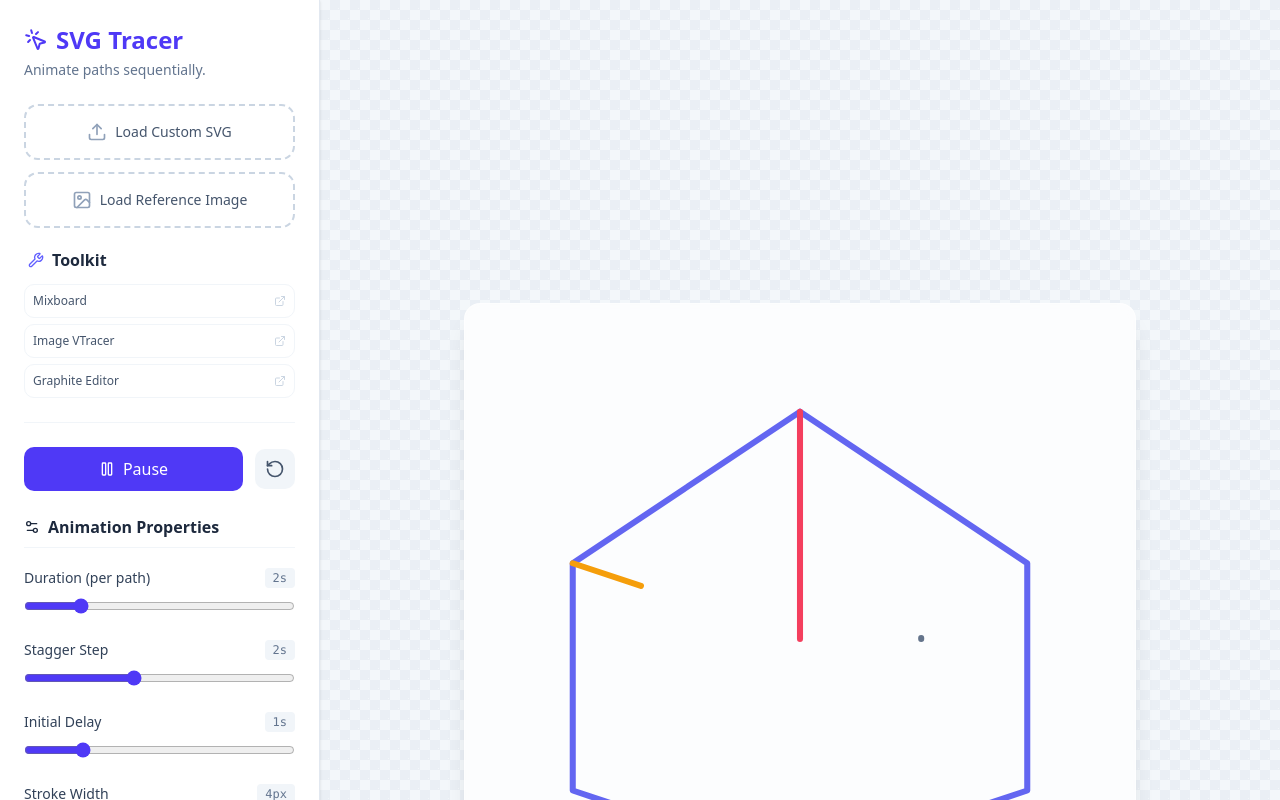
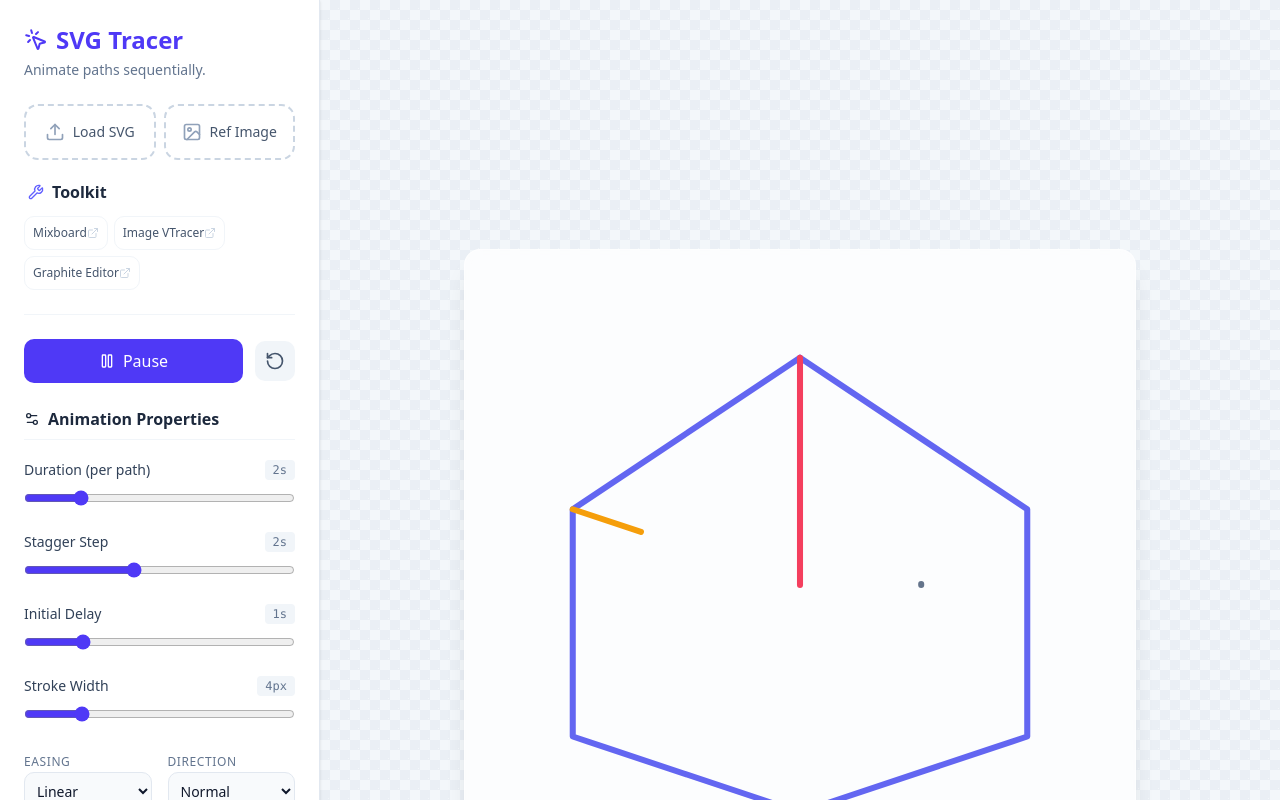
Before and after one commit to rayanfer32/svg-tracer-app, a React (Vite) app: page / in a window 1280 px wide. Shown: the top 800 px of the page. Built offline with nearby package versions, Linux system fonts and the light colour scheme.

Commit message:
fix: ui changes

```diff
--- a/src/SvgTracer.tsx
+++ b/src/SvgTracer.tsx
@@ -218,10 +218,11 @@ export default function SvgTracer() {
 
                 {/* Upload Section */}
                 <div className="space-y-3 border-b border-slate-100 pb-6" >
+                    <div className='flex gap-2'>
                         <label className="flex items-center justify-center gap-2 w-full p-4 border-2 border-dashed border-slate-300 rounded-xl cursor-pointer hover:border-indigo-400 hover:bg-indigo-50/50 transition-colors group" >
                             <Upload className="w-5 h-5 text-slate-400 group-hover:text-indigo-500" />
                             <span className="text-sm font-medium text-slate-600 group-hover:text-indigo-600" >
-                            Load Custom SVG
+                                Load SVG
                             </span>
                             < input
                                 type="file"
@@ -234,7 +235,7 @@ export default function SvgTracer() {
                         < label className="flex items-center justify-center gap-2 w-full p-4 border-2 border-dashed border-slate-300 rounded-xl cursor-pointer hover:border-emerald-400 hover:bg-emerald-50/50 transition-colors group" >
                             <ImageIcon className="w-5 h-5 text-slate-400 group-hover:text-emerald-500" />
                             <span className="text-sm font-medium text-slate-600 group-hover:text-emerald-600" >
-                            {overlayImage ? 'Change Reference Image' : 'Load Reference Image'}
+                                Ref Image
                             </span>
                             < input
                                 type="file"
@@ -243,6 +244,7 @@ export default function SvgTracer() {
                                 onChange={handleImageUpload}
                             />
                         </label>
+                    </div>
 
                     {/* Toolkit Section */}
                     <div className="pt-2">
@@ -250,7 +252,7 @@ export default function SvgTracer() {
                             <Wrench className="w-4 h-4 text-indigo-500" />
                             Toolkit
                         </div>
-                        <div className="flex flex-col gap-1.5">
+                        <div className="flex flex-row flex-wrap gap-1.5">
                             <ToolkitLink href="https://mixboard.google.com/" label="Mixboard" />
                             <ToolkitLink href="https://www.visioncortex.org/vtracer/" label="Image VTracer" />
                             <ToolkitLink href="https://editor.graphite.art/" label="Graphite Editor" />
```
Also changed, not shown: scripts/stroke-gen.html (renamed from stroke-gen.html). Lines whose indentation alone changed are shown as unchanged.
